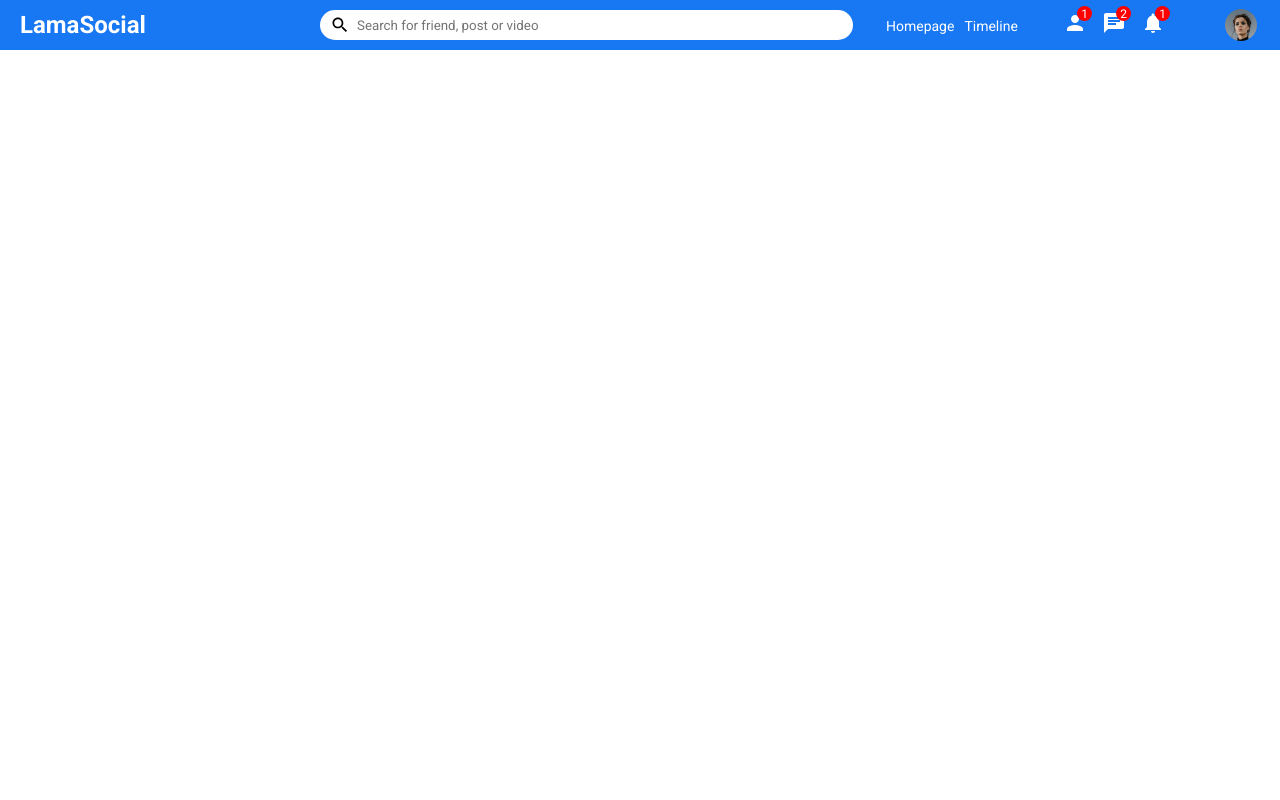
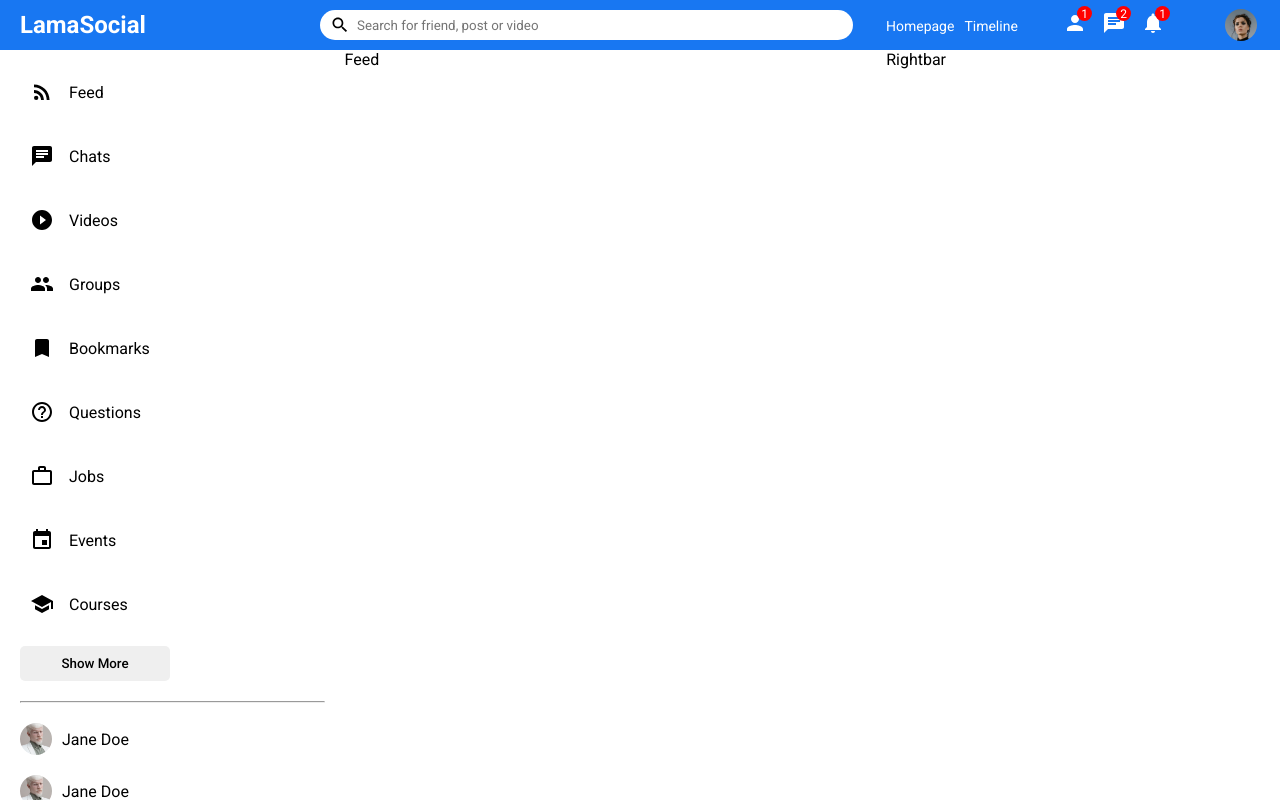
Before and after one commit to LucidJoy/LamaSocial, a React (Create React App) app in the folder frontend/: page / in a window 1280 px wide. Built offline with nearby package versions, Linux system fonts and the light colour scheme.

Commit message:
Sidebar component

```diff
--- /dev/null
+++ b/frontend/src/components/feed/Feed.jsx
@@ -0,0 +1,9 @@
+import React from "react";
+
+import "./feed.css";
+
+const Feed = () => {
+  return <div className='feed'>Feed</div>;
+};
+
+export default Feed;
--- /dev/null
+++ b/frontend/src/components/feed/feed.css
@@ -0,0 +1,3 @@
+.feed {
+  flex: 5.5;
+}
--- /dev/null
+++ b/frontend/src/components/rightbar/Rightbar.jsx
@@ -0,0 +1,9 @@
+import React from "react";
+
+import "./rightbar.css";
+
+const Rightbar = () => {
+  return <div className='rightbar'>Rightbar</div>;
+};
+
+export default Rightbar;
--- /dev/null
+++ b/frontend/src/components/rightbar/rightbar.css
@@ -0,0 +1,3 @@
+.rightbar {
+  flex: 4;
+}
--- /dev/null
+++ b/frontend/src/components/sidebar/Sidebar.jsx
@@ -0,0 +1,84 @@
+import React from "react";
+import {
+  RssFeed,
+  Chat,
+  PlayCircleFilledOutlined,
+  Group,
+  Bookmark,
+  HelpOutline,
+  WorkOutline,
+  Event,
+  School,
+} from "@mui/icons-material";
+
+import "./sidebar.css";
+
+const Sidebar = () => {
+  return (
+    <div className='sidebar'>
+      <div className='sidebarWrapper'>
+        <ul className='sidebarList'>
+          <li className='sidebarListItem'>
+            <RssFeed className='sidebarIcon' />
+            <span className='sidebarListItemText'>Feed</span>
+          </li>
+          <li className='sidebarListItem'>
+            <Chat className='sidebarIcon' />
+            <span className='sidebarListItemText'>Chats</span>
+          </li>
+          <li className='sidebarListItem'>
+            <PlayCircleFilledOutlined className='sidebarIcon' />
+            <span className='sidebarListItemText'>Videos</span>
+          </li>
+          <li className='sidebarListItem'>
+            <Group className='sidebarIcon' />
+            <span className='sidebarListItemText'>Groups</span>
+          </li>
+          <li className='sidebarListItem'>
+            <Bookmark className='sidebarIcon' />
+            <span className='sidebarListItemText'>Bookmarks</span>
+          </li>
+          <li className='sidebarListItem'>
+            <HelpOutline className='sidebarIcon' />
+            <span className='sidebarListItemText'>Questions</span>
+          </li>
+          <li className='sidebarListItem'>
+            <WorkOutline className='sidebarIcon' />
+            <span className='sidebarListItemText'>Jobs</span>
+          </li>
+          <li className='sidebarListItem'>
+            <Event className='sidebarIcon' />
+            <span className='sidebarListItemText'>Events</span>
+          </li>
+          <li className='sidebarListItem'>
+            <School className='sidebarIcon' />
+            <span className='sidebarListItemText'>Courses</span>
+          </li>
+        </ul>
+
+        <button className='sidebarButton'>Show More</button>
+        <hr className='sidebarHr' />
+        <ul className='sidebarFriendList'>
+          <li className='sidebarFriend'>
+            <img className='sidebarFriendImg' src='/assets/person/2.jpeg' />
+            <span className='sidebarFriendName'>Jane Doe</span>
+          </li>
+          <li className='sidebarFriend'>
+            <img className='sidebarFriendImg' src='/assets/person/2.jpeg' />
+            <span className='sidebarFriendName'>Jane Doe</span>
+          </li>
+          <li className='sidebarFriend'>
+            <img className='sidebarFriendImg' src='/assets/person/2.jpeg' />
+            <span className='sidebarFriendName'>Jane Doe</span>
+          </li>
+          <li className='sidebarFriend'>
+            <img className='sidebarFriendImg' src='/assets/person/2.jpeg' />
+            <span className='sidebarFriendName'>Jane Doe</span>
+          </li>
+        </ul>
+      </div>
+    </div>
+  );
+};
+
+export default Sidebar;
--- /dev/null
+++ b/frontend/src/components/sidebar/sidebar.css
@@ -0,0 +1,79 @@
+.sidebar {
+  flex: 3.5;
+  height: calc(100vh - 50px);
+  overflow-y: scroll;
+}
+
+::-webkit-scrollbar {
+  width: 5px;
+}
+::-webkit-scrollbar-track {
+  background-color: #f5f5f5;
+}
+::-webkit-scrollbar-thumb {
+  background-color: rgb(179, 179, 179);
+}
+
+.sidebarWrapper {
+  padding: 20px;
+}
+
+.sidebarList {
+  padding: 0;
+  margin: 0;
+  list-style: none;
+}
+
+.sidebarListItem {
+  display: flex;
+  align-items: center;
+  margin-bottom: 20px;
+  cursor: pointer;
+  padding: 10px;
+}
+
+.sidebarListItem:hover {
+  background-color: #f5f5f5;
+  border-radius: 10px;
+}
+
+.sidebarIcon {
+  margin-right: 15px;
+}
+
+.sidebarButton {
+  width: 150px;
+  border: none;
+  padding: 10px;
+  border-radius: 5px;
+  font-weight: 500;
+}
+
+.sidebarButton:hover {
+  background-color: #e7e7e7;
+  cursor: pointer;
+}
+
+.sidebarHr {
+  margin: 20px 0;
+}
+
+.sidebarFriendList {
+  padding: 0;
+  margin: 0;
+  list-style: none;
+}
+
+.sidebarFriend {
+  display: flex;
+  align-items: center;
+  margin-bottom: 20px;
+}
+
+.sidebarFriendImg {
+  width: 32px;
+  height: 32px;
+  border-radius: 50%;
+  object-fit: cover;
+  margin-right: 10px;
+}
--- a/frontend/src/pages/home/Home.jsx
+++ b/frontend/src/pages/home/Home.jsx
@@ -1,8 +1,23 @@
 import React from "react";
 import Topbar from "../../components/topbar/Topbar";
+import Sidebar from "../../components/sidebar/Sidebar";
+import Feed from "../../components/feed/Feed";
+import Rightbar from "../../components/rightbar/Rightbar";
+
+import "./home.css";
 
 const Home = () => {
-  return <Topbar />;
+  return (
+    <>
+      <Topbar />
+
+      <div className='homeContainer'>
+        <Sidebar />
+        <Feed />
+        <Rightbar />
+      </div>
+    </>
+  );
 };
 
 export default Home;
--- a/frontend/src/pages/home/home.css
+++ b/frontend/src/pages/home/home.css
@@ -0,0 +1,4 @@
+.homeContainer {
+  display: flex;
+  width: 100%;
+}
```
